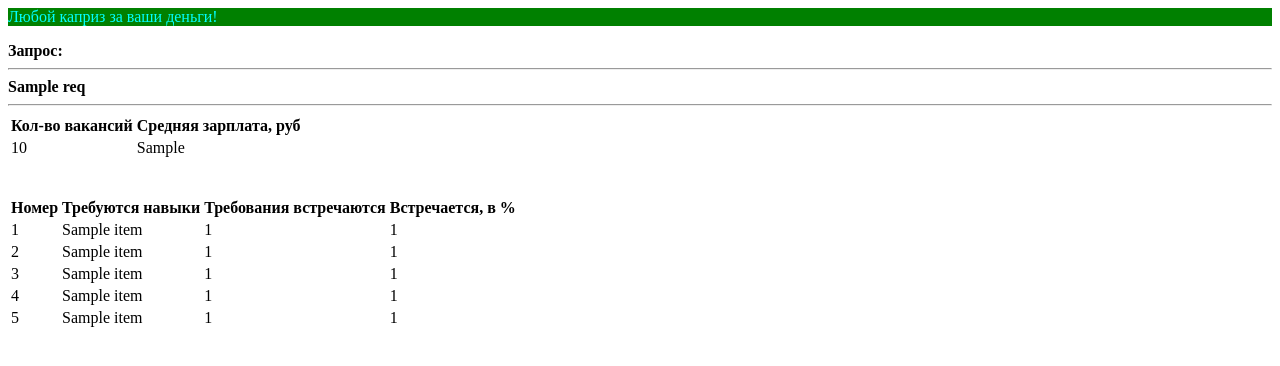
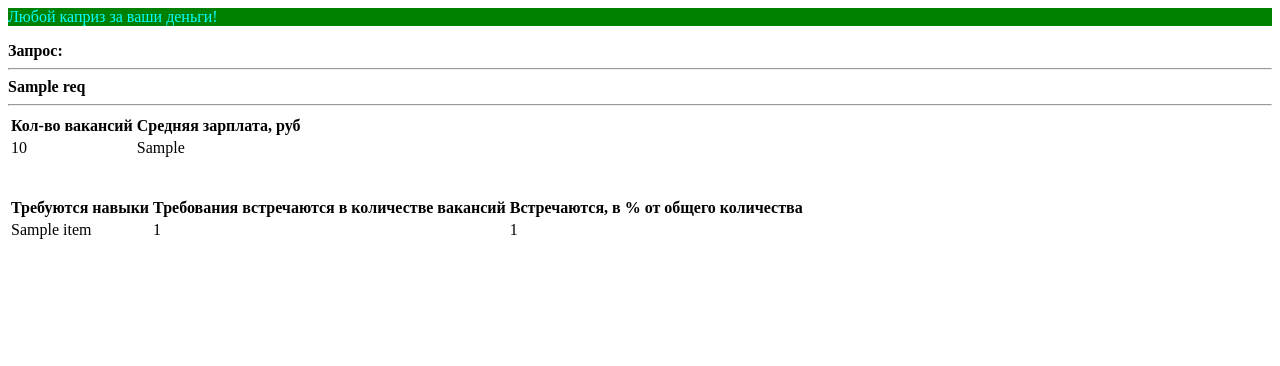
Before and after one commit to bansko1/dz_12, a Flask app: template templates/results.html in a window 1280 px wide. Shown: the part 160-526 px from the top of the page. Run offline with Flask 3, Linux system fonts and the light colour scheme; the template is opened without the code that fills it: most values are stand-ins (such as "Sample title", 1, 10 or a date in 2020).

Commit message:
creating cycle for

```diff
--- a/templates/index.html
+++ b/templates/index.html
@@ -28,7 +28,9 @@
     <br>затем в полученных вакансиях определяет самые часто встречающиеся
     <br>требования, подсчитывает количество их появлений в полученных
     <br>вакансиях - всего и в процентах от общего количества.
-    <br>Вычисляет среднюю зарплату в рублях по полученным вакансиям.</p>
+    <br>Вычисляет среднюю зарплату в рублях по полученным вакансиям.
+    <br>Поиск ведется по Российской Федерации.
+</p>
 
 </body>
 </html>
--- a/templates/results.html
+++ b/templates/results.html
@@ -42,45 +42,61 @@
 </table>
 <br>
 <br>
-<table>
-    <tr>
-    <th>Номер   </th>
-    <th>Требуются навыки   </th>
-    <th>Требования встречаются   </th>
-    <th>Встречается, в %</th>
-  </tr>
 
-  <tr>
-    <td>1</td>
-    <td>{{text.0['name']}}</td>
-    <td>{{text.0['count']}}</td>
-    <td>{{text.0['percent']}}</td>
-  </tr>
-    <tr>
-    <td>2</td>
-    <td>{{text.1['name']}}</td>
-    <td>{{text.1['count']}}</td>
-    <td>{{text.1['percent']}}</td>
-  </tr>
-    <tr>
-    <td>3</td>
-    <td>{{text.2['name']}}</td>
-    <td>{{text.2['count']}}</td>
-    <td>{{text.2['percent']}}</td>
-  </tr>
+    <table>
         <tr>
-    <td>4</td>
-    <td>{{text.3['name']}}</td>
-    <td>{{text.3['count']}}</td>
-    <td>{{text.3['percent']}}</td>
-  </tr>
+            <th>Требуются навыки</th>
+            <th>Требования встречаются в количестве вакансий</th>
+            <th>Встречаются, в % от общего количества</th>
+        </tr>
+        {% for item in text %}
         <tr>
-    <td>5</td>
-    <td>{{text.4['name']}}</td>
-    <td>{{text.4['count']}}</td>
-    <td>{{text.4['percent']}}</td>
-  </tr>
-</table>
+            <td>{{item['name']}}</td>
+            <td>{{item['count']}}</td>
+            <td>{{item['percent']}}</td>
+        </tr>
+        {% endfor %}
+    </table>
+
+<!--<table>-->
+<!--    <tr>-->
+<!--    <th>Номер   </th>-->
+<!--    <th>Требуются навыки   </th>-->
+<!--    <th>Требования встречаются   </th>-->
+<!--    <th>Встречается, в %</th>-->
+<!--  </tr>-->
+
+<!--  <tr>-->
+<!--    <td>1</td>-->
+<!--    <td>{{text.0['name']}}</td>-->
+<!--    <td>{{text.0['count']}}</td>-->
+<!--    <td>{{text.0['percent']}}</td>-->
+<!--  </tr>-->
+<!--    <tr>-->
+<!--    <td>2</td>-->
+<!--    <td>{{text.1['name']}}</td>-->
+<!--    <td>{{text.1['count']}}</td>-->
+<!--    <td>{{text.1['percent']}}</td>-->
+<!--  </tr>-->
+<!--    <tr>-->
+<!--    <td>3</td>-->
+<!--    <td>{{text.2['name']}}</td>-->
+<!--    <td>{{text.2['count']}}</td>-->
+<!--    <td>{{text.2['percent']}}</td>-->
+<!--  </tr>-->
+<!--        <tr>-->
+<!--    <td>4</td>-->
+<!--    <td>{{text.3['name']}}</td>-->
+<!--    <td>{{text.3['count']}}</td>-->
+<!--    <td>{{text.3['percent']}}</td>-->
+<!--  </tr>-->
+<!--        <tr>-->
+<!--    <td>5</td>-->
+<!--    <td>{{text.4['name']}}</td>-->
+<!--    <td>{{text.4['count']}}</td>-->
+<!--    <td>{{text.4['percent']}}</td>-->
+<!--  </tr>-->
+<!--</table>-->
 <br>
 
 </body>
```
